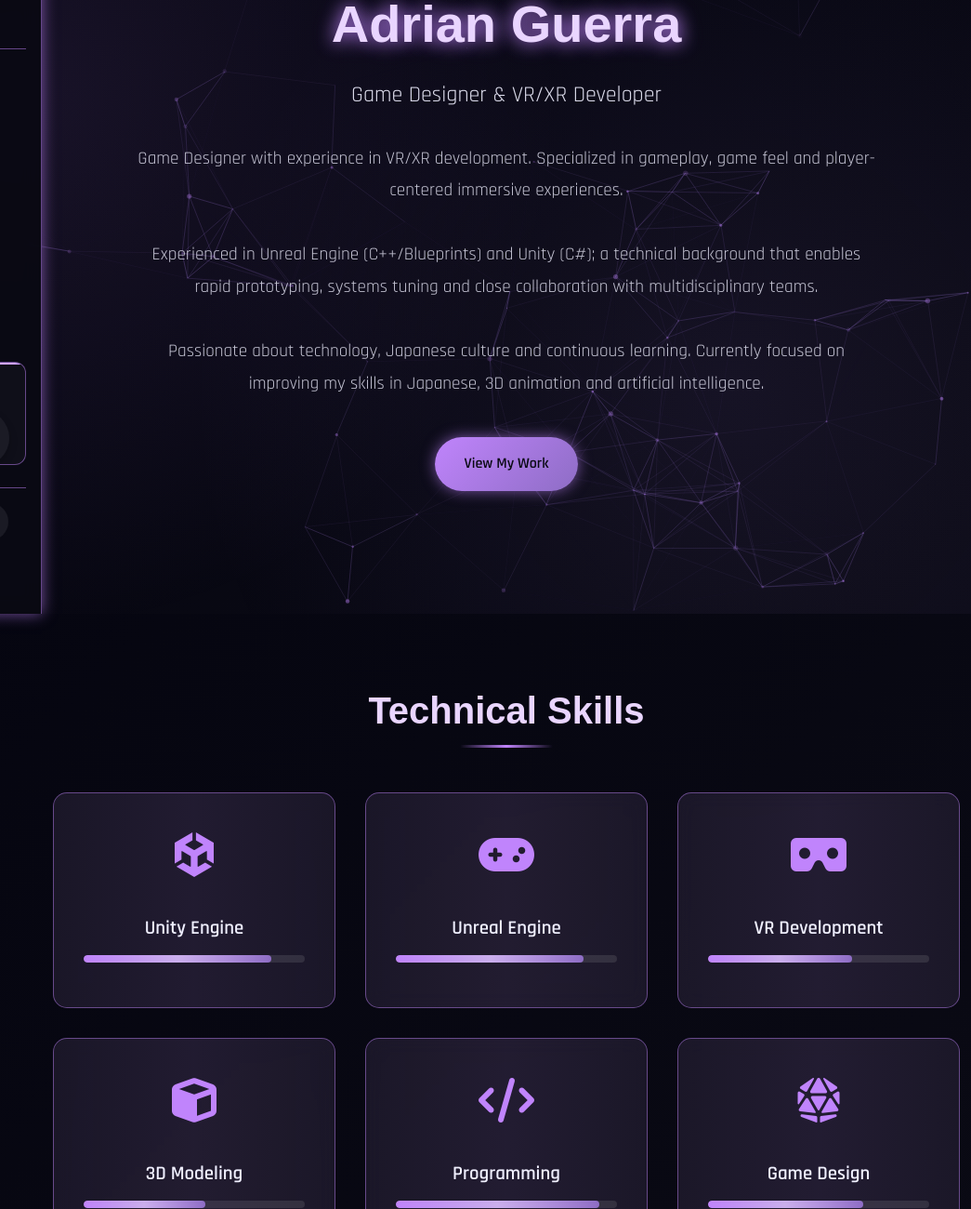
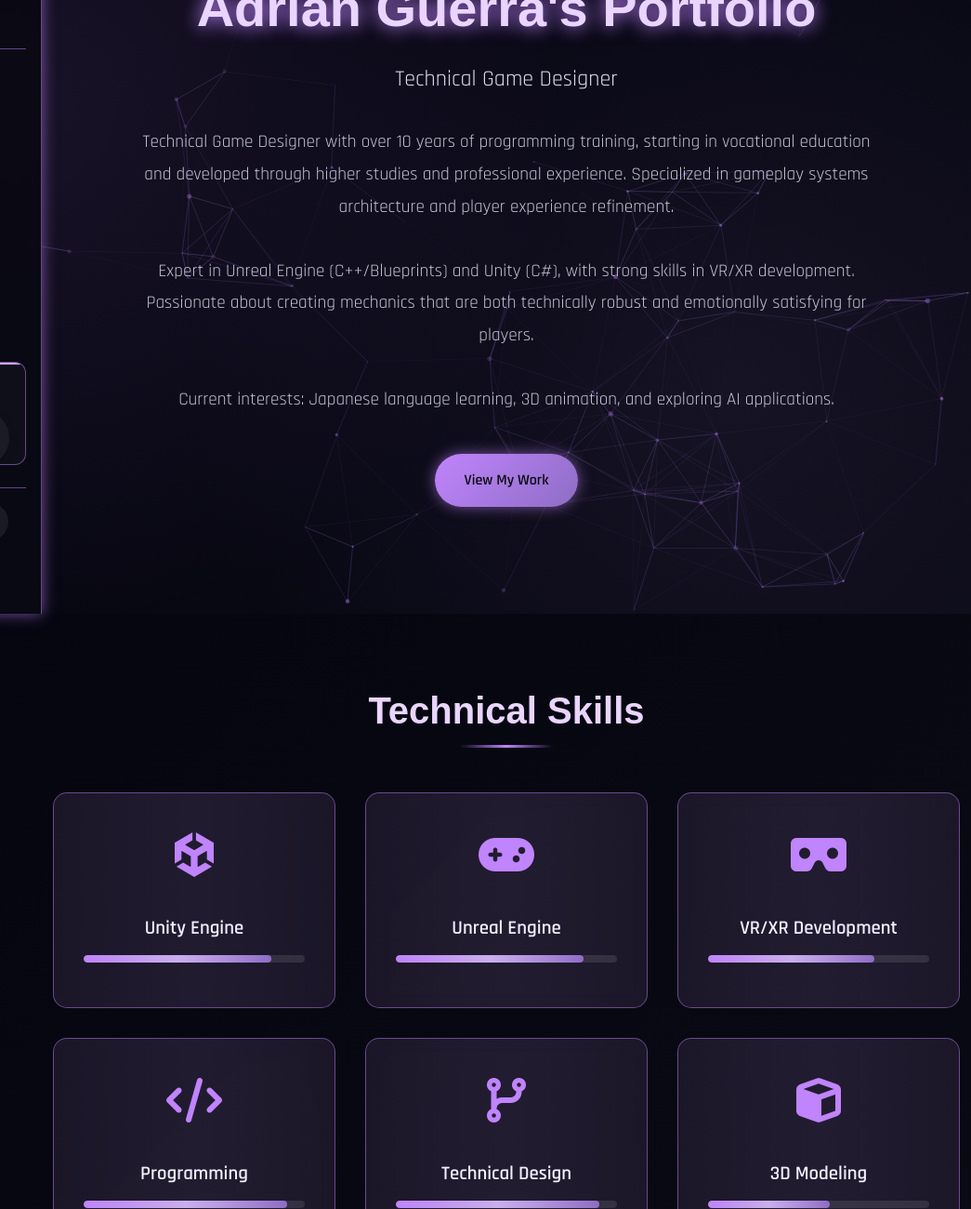
Before and after one commit to jagv94/jagv94.github.io, a plain HTML site: page index.html in a window 1280 px wide. Shown: the part 140-1440 px from the top of the page at 93% size, 235-1280 px from the left. Drawn offline with nearby package versions, Linux system fonts and the light colour scheme; animation ran at ten frames a second; a web font is replaced by a local one.

Commit message:
Changes to Technical Game Designer

```diff
--- a/data/strings.json
+++ b/data/strings.json
@@ -14,12 +14,13 @@
     "nav_contact": "Contact",
     "title": "Adrian Guerra - Portfolio",
     "welcome": "Adrian Guerra",
-    "hero_subtitle": "Game Designer & VR/XR Developer",
-    "intro": "Game Designer with experience in VR/XR development. Specialized in gameplay, game feel and player-centered immersive experiences.<br/><br/>Experienced in Unreal Engine (C++/Blueprints) and Unity (C#); a technical background that enables rapid prototyping, systems tuning and close collaboration with multidisciplinary teams.<br/><br/>Passionate about technology, Japanese culture and continuous learning. Currently focused on improving my skills in Japanese, 3D animation and artificial intelligence.",
+    "hero_subtitle": "Technical Game Designer",
+    "intro": "Technical Game Designer with over 10 years of programming training, starting in vocational education and developed through higher studies and professional experience. Specialized in gameplay systems architecture and player experience refinement.<br/><br/>Expert in Unreal Engine (C++/Blueprints) and Unity (C#), with strong skills in VR/XR development. Passionate about creating mechanics that are both technically robust and emotionally satisfying for players.<br/><br/>Current interests: Japanese language learning, 3D animation, and exploring AI applications.",
     "skills_title": "Technical Skills",
-    "vr_skills": "VR Development",
+    "vr_xr_development": "VR/XR Development",
+    "programming": "Programming",
     "3d_modeling": "3D Modeling",
-    "game_design": "Game Design",
+    "technical_design": "Technical Design",
     "resume-title-experience": "Professional Experience",
     "resume-title-education": "Education",
     "resume-vr-intern-title": "VR Developer Intern",
@@ -66,7 +67,7 @@
     "visit": "Visit Page",
     "view_work": "View My Work",
     "view_resume": "View Full Resume",
-    "contact_text": "I'm currently looking for new opportunities as a Game Designer, especially in VR and small to mid-sized companies where I can work on gameplay and game feel.",
+    "contact_text": "Seeking opportunities as a Technical Game Designer focused on gameplay systems, interaction design, and game feel polish. Experienced in VR/XR development but open to diverse game projects where technical design skills can elevate player experience.",
     "contact": "Contact: jagv94@gmail.com",
     "contact_btn": "Get In Touch",
     "clickanium-desc": "A side-scrolling Tower Defense where archaeologists, military, and aliens clash to dominate vital resources. Strategy and fast decisions are key. I worked on UI/UX, music, credits, game balancing, lore, and Scrum management.",
@@ -100,12 +101,13 @@
     "nav_contact": "Contacto",
     "title": "Adrian Guerra - Portfolio",
     "welcome": "Adrian Guerra",
-    "hero_subtitle": "Diseñador de Juegos y Desarrollador VR/XR",
-    "intro": "Diseñador de juegos con experiencia en desarrollo VR/XR. Especializado en gameplay, game feel y experiencias inmersivas centradas en el jugador.<br/><br/>Con experiencia en Unreal Engine (C++/Blueprints) y Unity (C#); con una base técnica que me permite prototipar rápidamente, ajustar sistemas y colaborar de forma estrecha con equipos multidisciplinares.<br/><br/>Apasionado por la tecnología, la cultura japonesa y el aprendizaje continuo. Actualmente enfocado en mejorar mis habilidades en japonés, animación 3D e inteligencia artificial.",
+    "hero_subtitle": "Diseñador Técnico de Juegos",
+    "intro": "Diseñador Técnico de Juegos con más de 10 años de formación en programación, comenzando en formación profesional y desarrollado a través de estudios superiores y experiencia laboral. Especializado en arquitectura de sistemas de gameplay y refinamiento de la experiencia del jugador.<br/><br/>Experto en Unreal Engine (C++/Blueprints) y Unity (C#), con sólidas habilidades en desarrollo VR/XR. Apasionado por crear mecánicas que sean técnicamente robustas y emocionalmente satisfactorias para los jugadores.<br/><br/>Intereses actuales: aprendizaje del idioma japonés, animación 3D y exploración de aplicaciones de IA.",
     "skills_title": "Habilidades Técnicas",
-    "vr_skills": "Desarrollo VR",
+    "vr_xr_development": "Desarrollo VR/XR",
+    "programming": "Programación",
     "3d_modeling": "Modelado 3D",
-    "game_design": "Diseño de Juegos",
+    "technical_design": "Diseño Técnico",
     "resume-title-experience": "Experiencia Profesional",
     "resume-title-education": "Formación Académica",
     "resume-vr-intern-title": "Prácticas como Desarrollador VR",
@@ -152,7 +154,7 @@
     "visit": "Visitar página",
     "view_work": "Ver Mi Trabajo",
     "view_resume": "Ver CV completo",
-    "contact_text": "Actualmente busco nuevas oportunidades como Diseñador de Juegos, especialmente en VR y en empresas pequeñas/medianas donde pueda trabajar en gameplay y game feel.",
+    "contact_text": "Buscando oportunidades como Diseñador Técnico de Juegos especializado en sistemas de gameplay, diseño de interacción y pulido de game feel. Con experiencia en desarrollo VR/XR pero abierto a diversos proyectos donde las habilidades de diseño técnico puedan elevar la experiencia del jugador.",
     "contact": "Contacto: jagv94@gmail.com",
     "contact_btn": "Ponerse en Contacto",
     "clickanium-desc": "Tower Defense con scroll lateral donde arqueólogos, militares y alienígenas luchan por monopolizar un recurso vital. Estrategia, gestión de unidades y torres en batallas dinámicas. Contribuí en UI/UX, música, créditos, balanceo, lore y Scrum.",
@@ -186,12 +188,13 @@
     "nav_contact": "連絡",
     "title": "アドリアン・グエッラ - ポートフォリオ",
     "welcome": "アドリアン・グエッラ",
-    "hero_subtitle": "ゲームデザイナー & VR/XR 開発者",
-    "intro": "VR/XR 開発の経験を持つゲームデザイナーです。ゲームプレイ、ゲームフィール、プレイヤー中心の没入体験を専門としています。<br/><br/>Unreal Engine（C++／Blueprints）とUnity（C#）の経験があり、プロトタイプ作成、システム調整、マルチディシプリナリーチームとの密な連携が可能な技術的基盤があります。<br/><br/>技術、日本文化、継続的な学習に情熱を持っており、現在は日本語、3Dアニメーション、人工知能のスキル向上に注力しています。",
+    "hero_subtitle": "テクニカルゲームデザイナー",
+    "intro": "職業訓練から始まり、高等教育と専門的な経験を通じて10年以上のプログラミング訓練を積んだテクニカルゲームデザイナーです。ゲームプレイシステムのアーキテクチャとプレイヤー体験の洗練を専門としています。<br/><br/>Unreal Engine（C++/Blueprints）とUnity（C#）のエキスパートであり、VR/XR開発にも強いスキルを持っています。技術的に堅牢で、プレイヤーにとって感情的に満足のいくメカニクスの創造に情熱を注いでいます。<br/><br/>現在の興味：日本語学習、3Dアニメーション、AIアプリケーションの探索。",
     "skills_title": "技術スキル",
-    "vr_skills": "VR開発",
+    "vr_xr_development": "VR/XR開発",
+    "programming": "プログラミング",
     "3d_modeling": "3Dモデリング",
-    "game_design": "ゲームデザイン",
+    "technical_design": "テクニカルデザイン"",
     "resume-title-experience": "職務経験",
     "resume-title-education": "学歴",
     "resume-vr-intern-title": "VR開発インターン",
@@ -238,7 +241,7 @@
     "visit": "ページを見る",
     "view_work": "作品を見る",
     "view_resume": "履歴書を見る",
-    "contact_text": "現在、ゲームデザイナーとして新しい機会を探しています。特にVRや小〜中規模の企業で、ゲームプレイやゲームフィールに取り組みたいと考えています。",
+    "contact_text": "ゲームプレイシステム、インタラクションデザイン、ゲームフィールの調整に焦点を当てたテクニカルゲームデザイナーとしての機会を探しています。VR/XR開発の経験がありますが、技術的デザインスキルがプレイヤー体験を向上させる多様なゲームプロジェクトにも積極的です。",
     "contact": "連絡先：jagv94@gmail.com",
     "contact_btn": "連絡する",
     "clickanium-desc": "横スクロール型タワーディフェンス！考古学者、軍隊、エイリアンが資源を巡って激突。戦略と瞬時の判断が勝敗を決める。UI/UX、音楽、クレジット、バランス調整、世界観設定、Scrum管理を担当しました。",
--- a/index.html
+++ b/index.html
@@ -21,7 +21,7 @@
   <link rel="shortcut icon" href="assets/img/favicon-light.ico" type="image/x-icon">
 
   <!-- Meta tags para SEO -->
-  <meta name="description" content="Portfolio of Adrian Guerra - VR/XR Developer & Game Designer specializing in immersive experiences">
+  <meta name="description" content="Portfolio of Adrian Guerra - VR/XR Developer & Technical Game Designer specializing in immersive experiences">
   <meta name="keywords" content="game developer, VR, XR, Unreal Engine, Unity, portfolio, Japan, anime">
   <meta name="author" content="Adrián Guerra">
   <meta name="robots" content="index, follow">
@@ -38,7 +38,7 @@
     "@context": "https://schema.org",
     "@type": "Person",
     "name": "Adrián Guerra",
-    "jobTitle": "VR/XR Developer & Game Designer",
+    "jobTitle": "VR/XR Developer & Technical Game Designer",
     "url": "https://jagv94.github.io",
     "sameAs": [
       "https://linkedin.com/in/jagv94",
@@ -164,10 +164,11 @@
     <header id="home" class="hero-section">
       <div class="hero-content">
         <h1 data-i18n="welcome">Adrian Guerra's Portfolio</h1>
-        <p class="hero-subtitle" data-i18n="hero_subtitle">VR/XR Developer & Game Designer</p>
+        <p class="hero-subtitle" data-i18n="hero_subtitle">Technical Game Designer</p>
         <p class="hero-description" data-i18n="intro">
-          Developer specialized in VR/XR experiences and serious games. Passionate about technology, Japanese culture, and continuous learning.<br/><br/>
-          Expert in Unreal Engine (C++/Blueprints) and Unity (C#), with skills in game design, production, and 3D modeling. Currently focused on improving my skills in Japanese, 3D animation, and artificial intelligence.
+          Technical Game Designer with over 10 years of programming training, starting in vocational education and developed through higher studies and professional experience. Specialized in gameplay systems architecture and player experience refinement.
+		  <br/><br/>Expert in Unreal Engine (C++/Blueprints) and Unity (C#), with strong skills in VR/XR development. Passionate about creating mechanics that are both technically robust and emotionally satisfying for players.
+		  <br/><br/>Current interests: Japanese language learning, 3D animation, and exploring AI applications.
         </p>
         <a href="#portfolio" class="hero-btn" data-i18n="view_work">View My Work</a>
       </div>
@@ -207,11 +208,33 @@
               <div class="skill-icon">
                 <i class="fas fa-vr-cardboard"></i>
               </div>
-              <h5 data-i18n="vr_skills">VR Development</h5>
+              <h5 data-i18n="vr_xr_development">VR/XR Development</h5>
               <div class="skill-bar">
-                <div class="skill-level" style="width: 65%"></div>
+                <div class="skill-level" style="width: 75%"></div>
               </div>
             </div>
+
+            <!-- Programming -->
+            <div class="skill-card">
+              <div class="skill-icon">
+                <i class="fas fa-code"></i>
+              </div>
+              <h5 data-i18n="programming">Programming</h5>
+              <div class="skill-bar">
+                <div class="skill-level" style="width: 92%"></div>
+              </div>
+            </div>
+
+            <!-- Technical Design -->
+            <div class="skill-card">
+			  <div class="skill-icon">
+				<i class="fas fa-code-branch"></i>
+			  </div>
+			  <h5 data-i18n="technical_design">Technical Design</h5>
+			  <div class="skill-bar">
+				<div class="skill-level" style="width: 92%"></div>
+			  </div>
+			</div>
 
             <!-- 3D Modeling -->
             <div class="skill-card">
@@ -221,28 +244,6 @@
               <h5 data-i18n="3d_modeling">3D Modeling</h5>
               <div class="skill-bar">
                 <div class="skill-level" style="width: 55%"></div>
-              </div>
-            </div>
-
-            <!-- Programming -->
-            <div class="skill-card">
-              <div class="skill-icon">
-                <i class="fas fa-code"></i>
-              </div>
-              <h5>Programming</h5>
-              <div class="skill-bar">
-                <div class="skill-level" style="width: 92%"></div>
-              </div>
-            </div>
-
-            <!-- Game Design -->
-            <div class="skill-card">
-              <div class="skill-icon">
-                <i class="fas fa-dice-d20"></i>
-              </div>
-              <h5 data-i18n="game_design">Game Design</h5>
-              <div class="skill-bar">
-                <div class="skill-level" style="width: 70%"></div>
               </div>
             </div>
 
@@ -479,7 +480,7 @@
         <div class="container">
           <div class="contact-content">
             <h2 class="section-title" data-i18n="nav_contact">Contact</h2>
-            <p class="contact-text" data-i18n="contact_text">I'm currently looking for new opportunities as a Game Designer, especially in VR and small to mid-sized companies.</p>
+            <p class="contact-text" data-i18n="contact_text">Seeking opportunities as a Technical Game Designer focused on gameplay systems, interaction design, and game feel polish. Experienced in VR/XR development but open to diverse game projects where technical design skills can elevate player experience.</p>
             <a href="mailto:jagv94@gmail.com" class="contact-btn">
               <i class="fas fa-envelope me-2"></i>
               <span data-i18n="contact_btn">Get In Touch</span>
```
